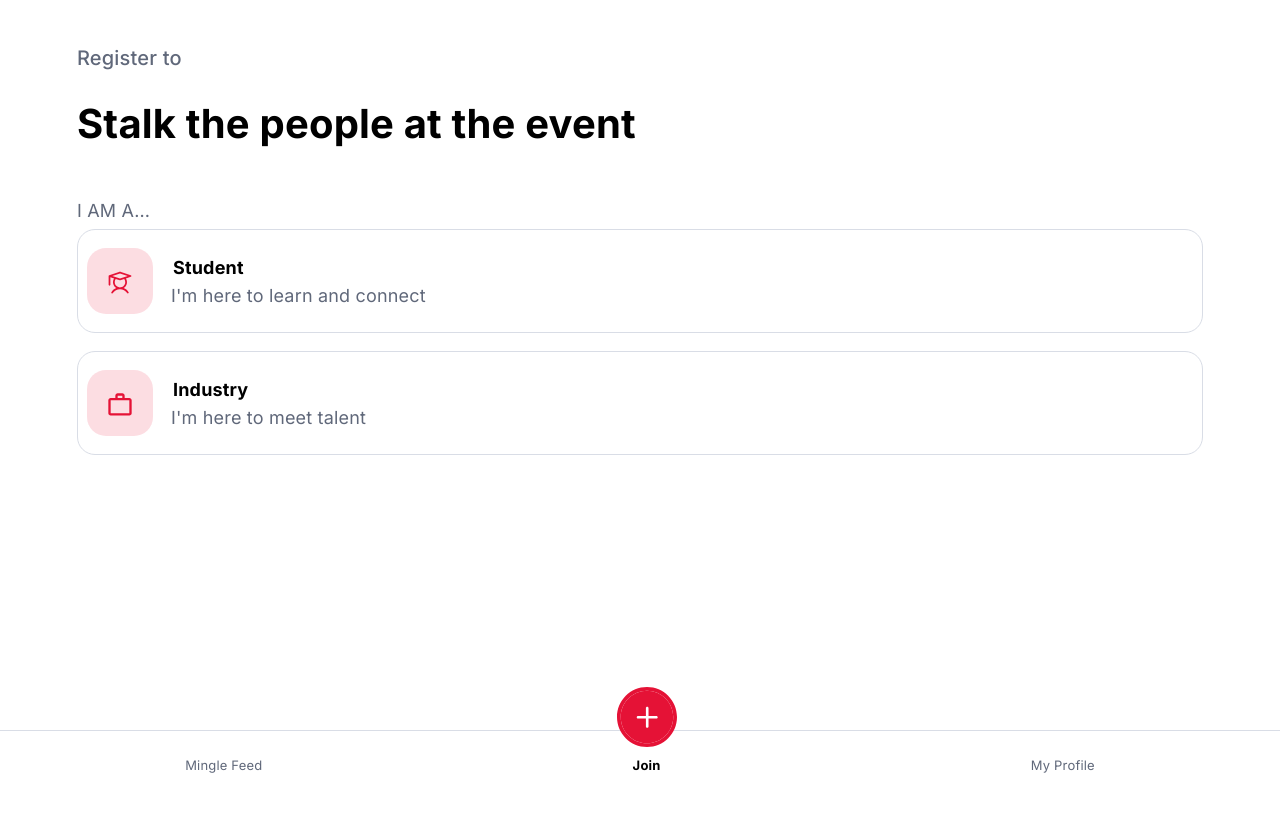
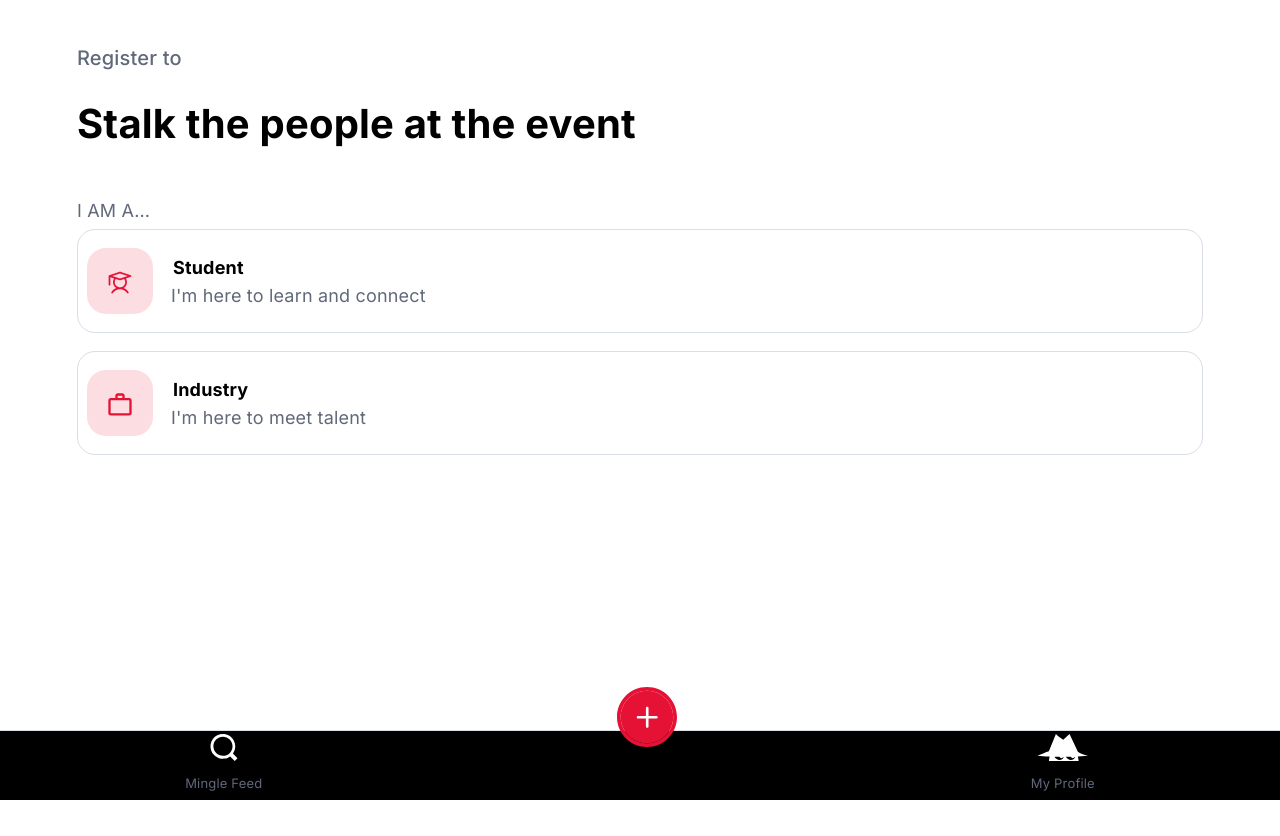
Before and after one commit to BAlmroth/mingel-event, a React (Vite) app: page / in a window 1280 px wide. Built offline with nearby package versions, Linux system fonts and the light colour scheme; no server answers; the database is empty.

Commit message:
Added icons to the navbar

```diff
--- a/src/components/Navigation/BottomNav.jsx
+++ b/src/components/Navigation/BottomNav.jsx
@@ -2,7 +2,8 @@ import { useLocation, useNavigate } from "react-router-dom"
 import styles from "./BottomNav.module.css"
 import joinBtn from "../../assets/joinBtn.svg"
 import { useUser } from "../../hooks/UserContext"
-
+import searchImg from "../../assets/Filter/search.svg"
+import stalkerBtn from "../../assets/Stalker.svg"
 
 export function BottomNav() {
     const navigate = useNavigate()
@@ -15,6 +16,7 @@ export function BottomNav() {
           className={location.pathname === "/feed" ? styles.active : ""}
           onClick={() => navigate("/feed")}
         >
+          <img src={searchImg} alt="mingle feed" className={styles.icon} />
           <p>Mingle Feed</p>
         </div>
 
@@ -34,6 +36,7 @@ export function BottomNav() {
           className={location.pathname === "/profile" ? styles.active : ""}
           onClick={() => navigate("/profile")}
         >
+          <img src={stalkerBtn} alt="my profile" className={styles.icon} />
           <p>My Profile</p>
         </div>
       </nav>
--- a/src/components/Navigation/BottomNav.module.css
+++ b/src/components/Navigation/BottomNav.module.css
@@ -4,11 +4,12 @@
     left: 0;
     right: 0;
     height: 70px;
-    background: var(--bg);
+    background: black;
     display: flex;
     justify-content: space-around;
     align-items: center;
     border-top: 1px solid var(--border);
+
 }
 
 .joinBtn {
@@ -41,4 +42,14 @@
 .nav div {
   font-size: 13px;
   color: var(--text-small);
+  display: flex;
+  flex-direction: column;
+  align-items: center;
+  justify-content: center;
 }
+
+.icon {
+  width: 3rem;
+  height: 1.5rem;
+  margin-bottom: 0.5rem;
+}
```
